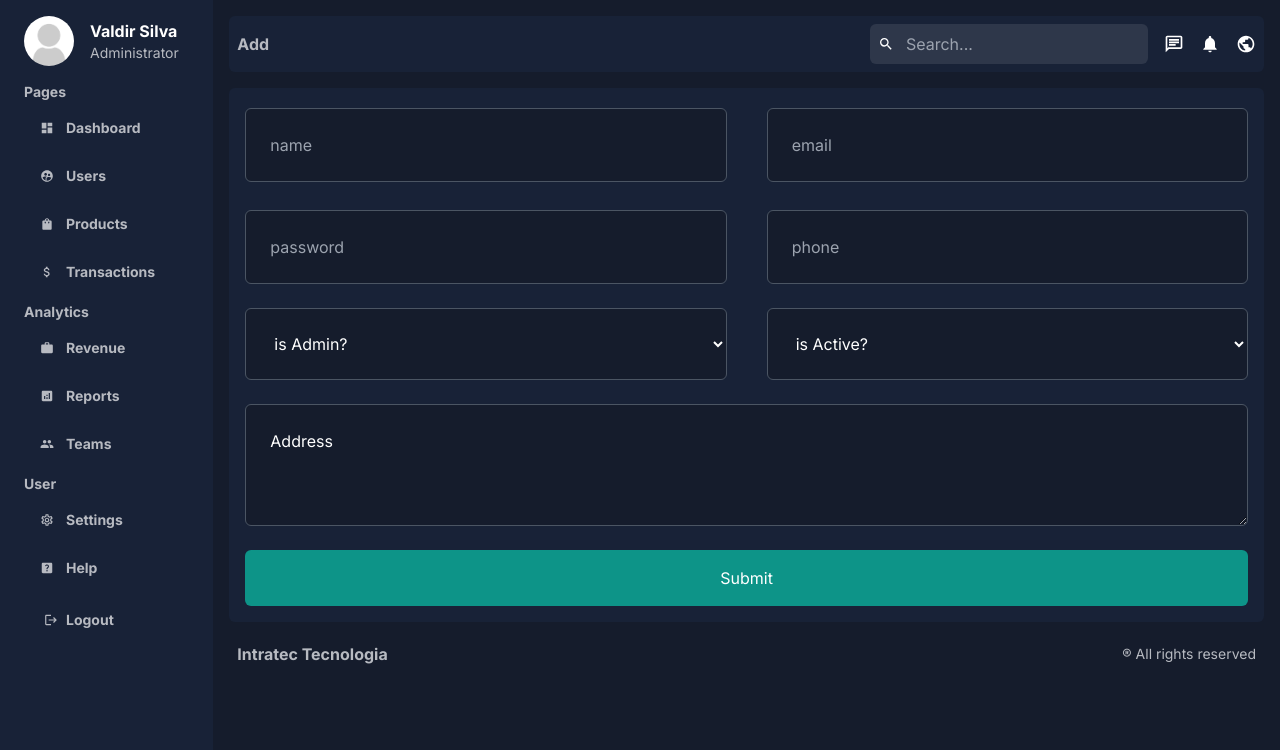
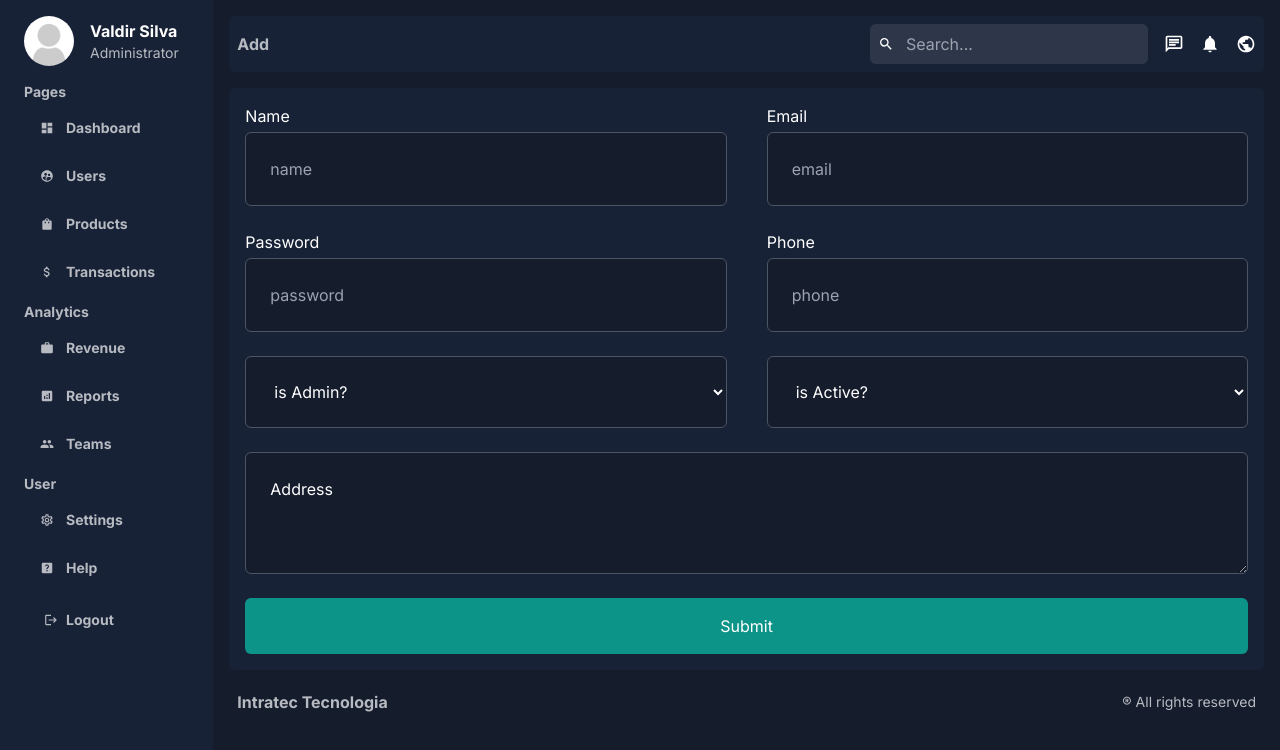
Before and after one commit to valdir-ti/admin, a Next.js app: page /dashboard/users/add in a window 1280 px wide. Shown: the top 750 px of the page. Built offline with nearby package versions, Linux system fonts and the light colour scheme.

Commit message:
feat: style form users and products

```diff
--- a/src/app/dashboard/products/add/page.tsx
+++ b/src/app/dashboard/products/add/page.tsx
@@ -4,23 +4,32 @@ export default function AddProduct() {
     return (
         <div className="bg-[--bgSoft] p-4 rounded-md mt-4">
             <form
-                className="flex flex-wrap justify-between"
+                className="flex flex-col"
             >
-                <Input placeholder="title" name="title" />
+                <div className="flex justify-between">
+                    <Input placeholder="title" name="title" required label="Title"/>
+                    <div className="flex flex-col w-[48%]">
+                        <label htmlFor="category" className="cursor-pointer mb-1">Category</label>
                         <select
                             name="category"
                             id="category"
-                    className="w-[48%] p-6 bg-[--bg] text-[--text] mb-6 rounded-md border-[1px] border-gray-600"
+                            className="w-full p-6 bg-[--bg] text-[--text] mb-6 rounded-md border-[1px] border-gray-600"
                             >
                             <option value="general" className="text-[--text]">Choose a category</option>
-                    <option value="kitchen" className="text-[--text]">kitchen</option>
-                    <option value="phone" className="text-[--text]">phone</option>
-                    <option value="computer" className="text-[--text]">computer</option>
+                            <option value="kitchen" className="text-[--text]">Kitchen</option>
+                            <option value="phone" className="text-[--text]">Phone</option>
+                            <option value="computer" className="text-[--text]">Computer</option>
                         </select>
-                <Input placeholder="price" name="price" type="number"/>
-                <Input placeholder="stock" name="stock" type="number"/>
-                <Input placeholder="color" name="color"/>
-                <Input placeholder="size" name="size" type="number"/>
+                    </div>
+                </div>
+                <div className="flex justify-between">
+                    <Input placeholder="price" name="price" type="number" min='1' label="Price" />
+                    <Input placeholder="stock" name="stock" type="number" min='1' label="Stock" />
+                </div>
+                <div className="flex justify-between">
+                    <Input placeholder="color" name="color" label="Color" />
+                    <Input placeholder="size" name="size" type="number" min='1' label="Size" />
+                </div>
                 <textarea
                     name="desc"
                     id="desc"
--- a/src/app/dashboard/users/add/page.tsx
+++ b/src/app/dashboard/users/add/page.tsx
@@ -4,12 +4,17 @@ export default function AddUser() {
     return (
         <div className="bg-[--bgSoft] p-4 rounded-md mt-4">
             <form
-                className="flex flex-wrap justify-between"
+                className="flex flex-col"
             >
-                <Input placeholder="name" name="name" required/>
-                <Input placeholder="email" name="email" type="email"/>
-                <Input placeholder="password" name="password" type="password" required/>
-                <Input placeholder="phone" name="phone" required/>
+                <div className="flex justify-between">
+                    <Input placeholder="name" name="name" required label="Name"/>
+                    <Input placeholder="email" name="email" type="email" label="Email"/>
+                </div>
+                <div className="flex justify-between">
+                    <Input placeholder="password" name="password" type="password" required label="Password"/>
+                    <Input placeholder="phone" name="phone" required label="Phone"/>
+                </div>
+                <div className="flex justify-between">
                     <select
                         name="isAdmin"
                         id="isAdmin"
@@ -28,6 +33,8 @@ export default function AddUser() {
                         <option value='true' className="text-[--text]">yes</option>
                         <option value='false' className="text-[--text]">no</option>
                     </select>
+                </div>
+
                 <textarea
                     name="address"
                     id="address"
@@ -37,11 +44,13 @@ export default function AddUser() {
                 >
                     Address
                 </textarea>
+
                 <button
                     className="w-full p-4 bg-teal-600 rounded-md color-[--text] border-0 cursor-pointer"
                 >
                     Submit
                 </button>
+
             </form>
         </div>
     )
```
Lines whose indentation alone changed are shown as unchanged.
